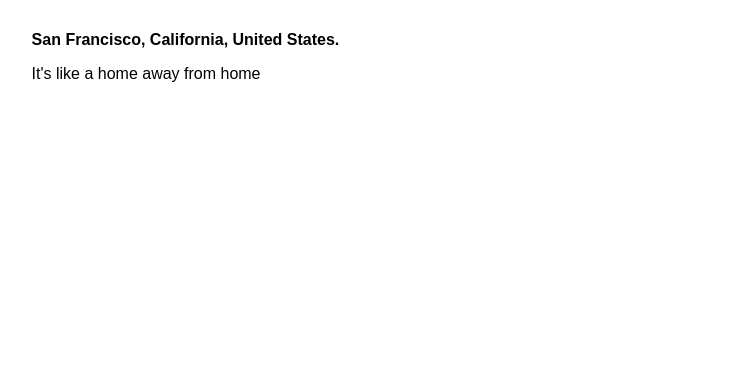
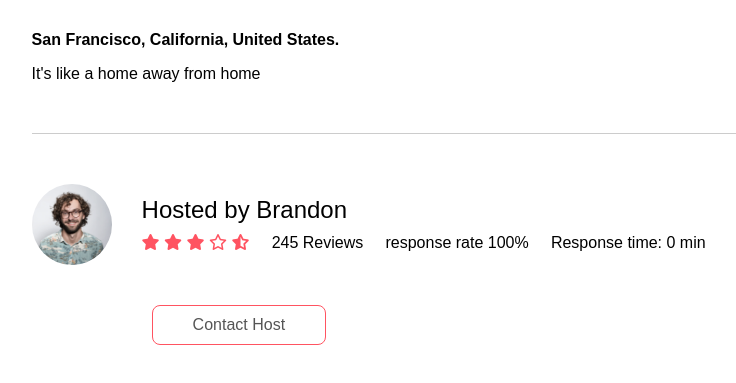
Before and after one commit to rajesh-mondal/house-rental, a plain HTML site: page house.html in a window 1280 px wide. Shown: the part 1936-2319 px from the top of the page, without its empty margins (122-858 px from the left). Before the commit the page ends 2069 px from the top, so only its background shows below. Drawn offline with Linux system fonts and the light colour scheme.

Commit message:
host details added and stayled

```diff
--- a/house.html
+++ b/house.html
@@ -90,6 +90,26 @@
             <p>It's like a home away from home</p>
         </div>
 
+        <hr class="line">
+
+        <div class="host">
+            <img src="images/host.png" alt="">
+            <div>
+                <h2>Hosted by Brandon</h2>
+                <p>
+                    <span>
+                        <i class="fas fa-star"></i>
+                        <i class="fas fa-star"></i>
+                        <i class="fas fa-star"></i>
+                        <i class="far fa-star"></i>
+                        <i class="fas fa-star-half-alt"></i>
+                    </span>
+                    &nbsp; &nbsp; 245 Reviews &nbsp; &nbsp; response rate 100% &nbsp; &nbsp; Response time: 0 min
+                </p>
+            </div>
+        </div>
+        <a href="#" class="contact-host">Contact Host</a>
+
     </div>
 </body>
 </html>
--- a/style.css
+++ b/style.css
@@ -634,3 +634,28 @@ nav.navbar-white .active::after{
     display: block;
     margin-bottom: 16px;
 }
+.host{
+    display: flex;
+    align-items: center;
+}
+.host img{
+    width: 80px;
+    border-radius: 50%;
+    margin-right: 30px;
+}
+.host h2{
+    margin-bottom: 10px;
+    font-weight: 500;
+}
+.host i{
+    color: #ff5361;
+}
+.contact-host{
+    display: inline-block;
+    margin: 40px 0 40px 120px;
+    text-decoration: none;
+    color: #555;
+    padding: 10px 40px;
+    border: 1px solid #ff5361;
+    border-radius: 8px;
+}
```
